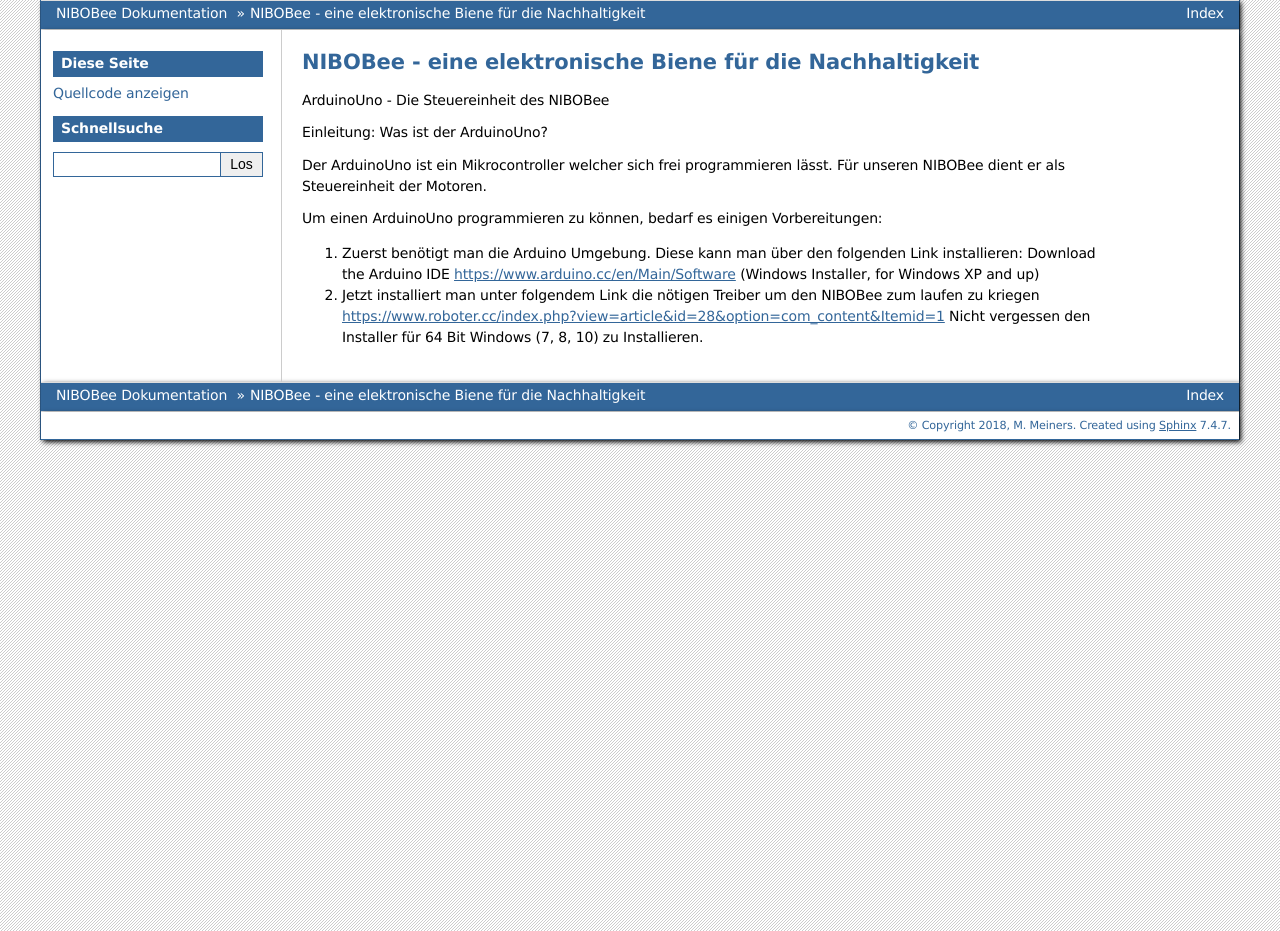
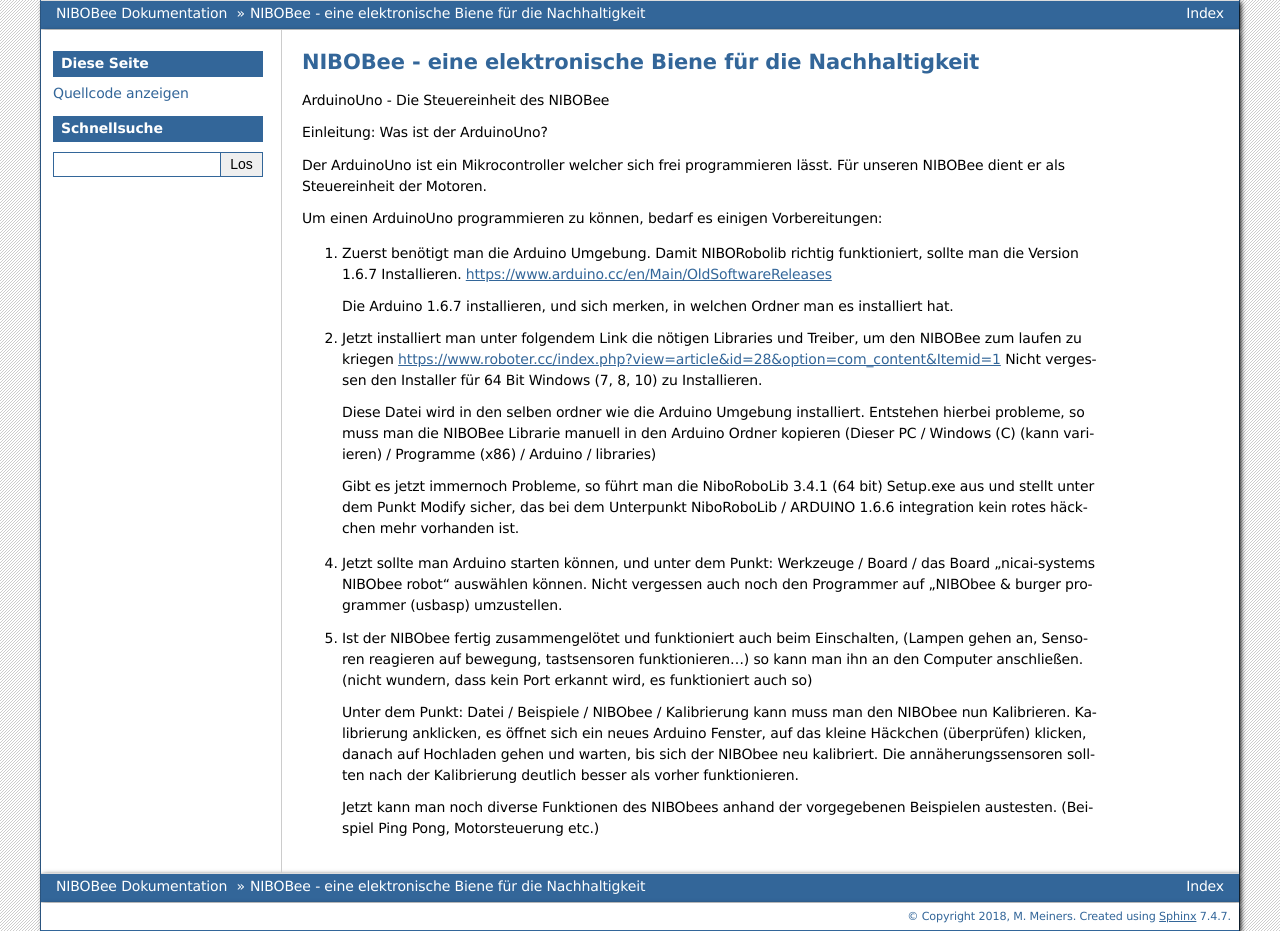
Before and after one commit to mimeiners/NIBOBee, a Sphinx documentation site: the page built from docs/Kapitel_03_ArduinoUno.rst, in a window 1280 px wide. Built offline with Sphinx 7.4.7, drawn with Linux system fonts in a browser that asks for light colours.

Commit message:
geändert:       Kapitel_03_ArduinoUno.rst

```diff
--- a/docs/Kapitel_03_ArduinoUno.rst
+++ b/docs/Kapitel_03_ArduinoUno.rst
@@ -10,10 +10,33 @@
 
 Um einen ArduinoUno programmieren zu können, bedarf es einigen Vorbereitungen:
 
-1.	Zuerst benötigt man die Arduino Umgebung. Diese kann man über den folgenden Link installieren:
-	Download the Arduino IDE  https://www.arduino.cc/en/Main/Software
-	(Windows Installer, for Windows XP and up)
+1.	Zuerst benötigt man die Arduino Umgebung. Damit NIBORobolib richtig funktioniert, sollte man die Version 1.6.7 Installieren.
+	https://www.arduino.cc/en/Main/OldSoftwareReleases
 
-2.	Jetzt installiert man unter folgendem Link die nötigen Treiber um den NIBOBee zum laufen zu kriegen
+	Die Arduino 1.6.7 installieren, und sich merken, in welchen Ordner man es installiert hat.
+
+2.	Jetzt installiert man unter folgendem Link die nötigen Libraries und Treiber, um den NIBOBee zum laufen zu kriegen
 	https://www.roboter.cc/index.php?view=article&id=28&option=com_content&Itemid=1
 	Nicht vergessen den Installer für 64 Bit Windows (7, 8, 10) zu Installieren.
+
+	Diese Datei wird in den selben ordner wie die Arduino Umgebung installiert.
+	Entstehen hierbei probleme, so muss man die NIBOBee Librarie manuell in den Arduino Ordner kopieren
+	(Dieser PC / Windows (C) (kann variieren) / Programme (x86) / Arduino / libraries)
+
+	Gibt es jetzt immernoch Probleme, so führt man die NiboRoboLib 3.4.1 (64 bit) Setup.exe aus und stellt unter dem Punkt Modify sicher,
+	das bei dem Unterpunkt NiboRoboLib / ARDUINO 1.6.6 integration kein rotes häckchen mehr vorhanden ist.
+
+4.	Jetzt sollte man Arduino starten können, und unter dem Punkt: Werkzeuge / Board / das Board "nicai-systems NIBObee robot" auswählen können.
+	Nicht vergessen auch noch den Programmer auf "NIBObee & burger programmer (usbasp) umzustellen.
+
+
+5.	Ist der NIBObee fertig zusammengelötet und funktioniert auch beim Einschalten,
+	(Lampen gehen an, Sensoren reagieren auf bewegung, tastsensoren funktionieren...)
+	so kann man ihn an den Computer anschließen. (nicht wundern, dass kein Port erkannt wird, es funktioniert auch so)
+
+	Unter dem Punkt: Datei / Beispiele / NIBObee / Kalibrierung kann muss man den NIBObee nun Kalibrieren.
+	Kalibrierung anklicken, es öffnet sich ein neues Arduino Fenster, auf das kleine Häckchen (überprüfen) klicken,
+	danach auf Hochladen gehen und warten, bis sich der NIBObee neu kalibriert.
+	Die annäherungssensoren sollten nach der Kalibrierung deutlich besser als vorher funktionieren.
+
+	Jetzt kann man noch diverse Funktionen des NIBObees anhand der vorgegebenen Beispielen austesten. (Beispiel Ping Pong, Motorsteuerung etc.)
```
